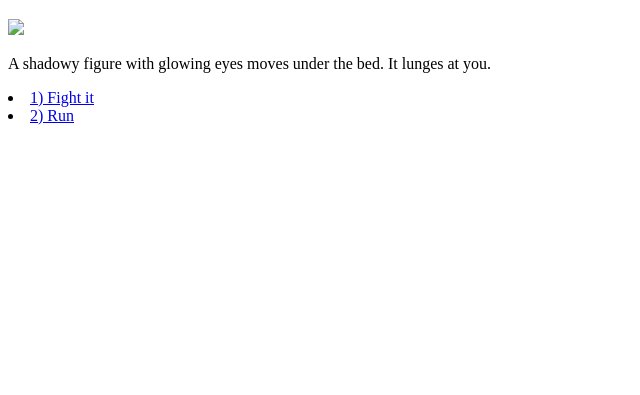
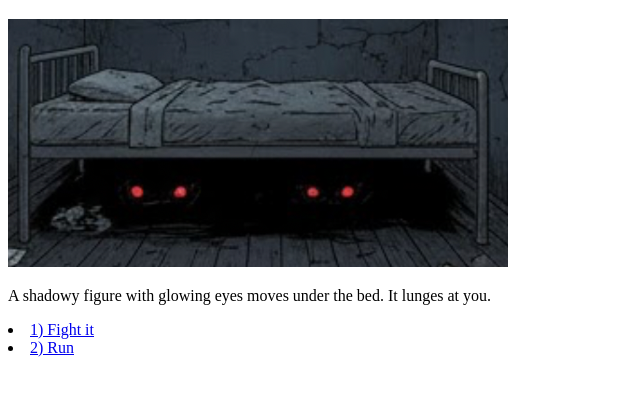
Before and after one commit to joshuag45/Joshuawebsite, a plain HTML site: page page14.html in a window 1280 px wide. Shown: the part 61-456 px from the top of the page, without its empty margins (0-640 px from the left). Drawn offline with Linux system fonts and the light colour scheme.

Commit message:
Update page14.html

```diff
--- a/page14.html
+++ b/page14.html
@@ -8,7 +8,7 @@
 <body>
 
 <h1>Under the Bed</h1>
-<img src="images/page14.jpg" width="500px">
+<img src="page14.jpg" width="500px">
 <p>A shadowy figure with glowing eyes moves under the bed. It lunges at you.</p>
 
   <li><a href="page18.html">1) Fight it</a></li>
```
